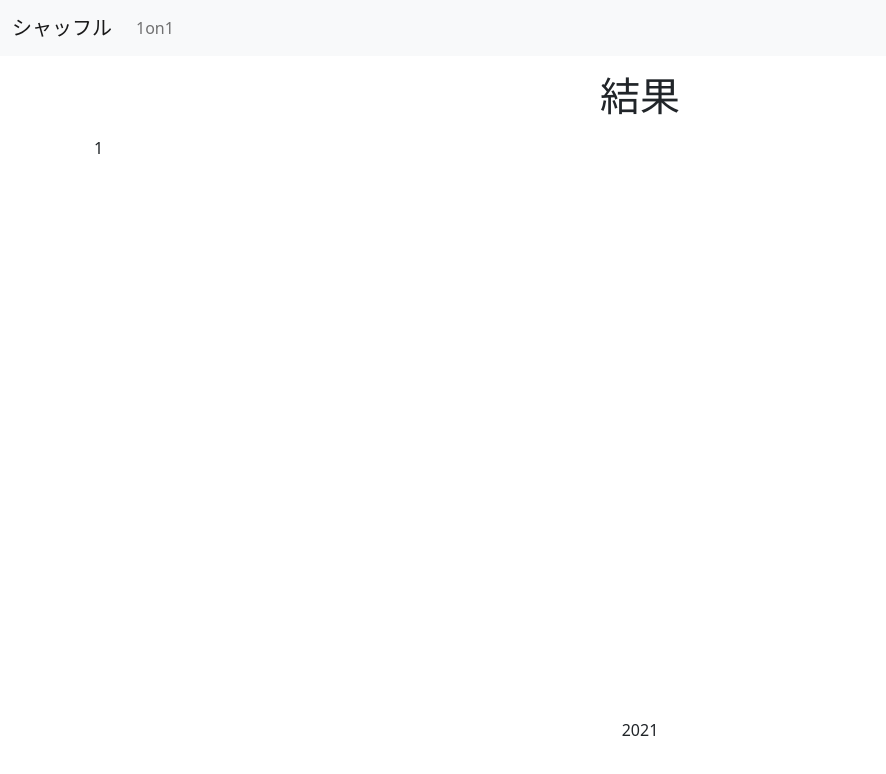
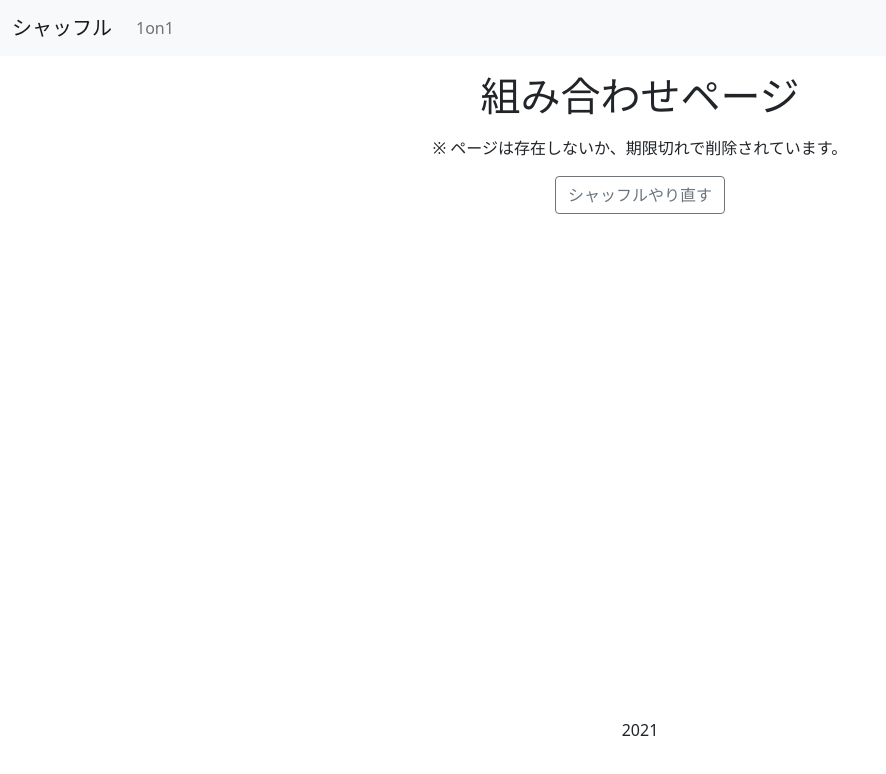
Before and after one commit to andmorefine/shuffle-1on1, a Next.js app: page /shuffle/1 in a window 1280 px wide. Shown: the top 774 px of the page, without its empty margins (0-886 px from the left). Built offline with nearby package versions, Linux system fonts and the light colour scheme.

Commit message:
add result page

```diff
--- a/pages/shuffle/[hash].js
+++ b/pages/shuffle/[hash].js
@@ -10,11 +10,74 @@ const Hash = () => {
   const router = useRouter()
   // パスパラメータから値を取得
   const { hash } = router.query
+
+  const [result, setResult] = useState([])
+
+  useEffect(() => {
+    if (!hash) return
+    let decrypted
+    try {
+      decrypted = crypto.getDecryptedString(hash)
+    } catch (error) {
+      return console.log(error)
+    }
+    const resultObject = JSON.parse(decrypted)
+    setResult(resultObject)
+  }, [hash])
+
+  const hostPath = e => {
+    return `${location.protocol}//${location.hostname}/shuffle/`
+  }
+
+  const handleShuffleLink = e => {
+    e.preventDefault()
+
+    router.push(`/shuffle`)
+  }
+
   return (
-    <Layout title="結果">
-      <h1 className="h1">結果</h1>
+    <Layout title="組み合わせページ">
+      <h1 className="h1">組み合わせページ</h1>
+      {result.length < 1 ? (
+        <Container fluid className="text-center">
+          <p>※ ページは存在しないか、期限切れで削除されています。</p>
+          <div className="text-center my-3">
+            <Button variant='outline-secondary' onClick={handleShuffleLink}>
+              シャッフルやり直す
+            </Button>
+          </div>
+        </Container>
+      ) : (<></>)}
       <Container fluid>
-      {hash}
+        {result.map((person, index) => (
+          <Row key={index} className="mb-2 border-bottom">
+            <Col xs={2} className="bg-info text-white text-center">{index + 1}組</Col>
+            <Col>{person.person1}</Col>
+            <Col xs={1}><i className="bi bi-arrow-left-right"></i></Col>
+            <Col>{person.person2}</Col>
+          </Row>
+        ))}
+        {result.length > 0 ? (
+          <>
+            <div className="mt-4 p-3 border rounded">
+              <h5 className="border-bottom">共有URL</h5>
+              <InputGroup className="my-3">
+                <FormControl
+                  readOnly
+                  value={`${hostPath()}${hash}`}
+                />
+                <InputGroup.Append>
+                  <Button variant="outline-secondary">コピー</Button>
+                </InputGroup.Append>
+              </InputGroup>
+            </div>
+            <div className="text-center my-3">
+              <Button variant='outline-secondary' onClick={handleShuffleLink}>
+                シャッフルやり直す
+              </Button>
+            </div>
+          </>
+        ) : (<></>)}
       </Container>
     </Layout>
   )
```
Also changed, not shown: pages/shuffle/index.js (+14 -1 lines).
